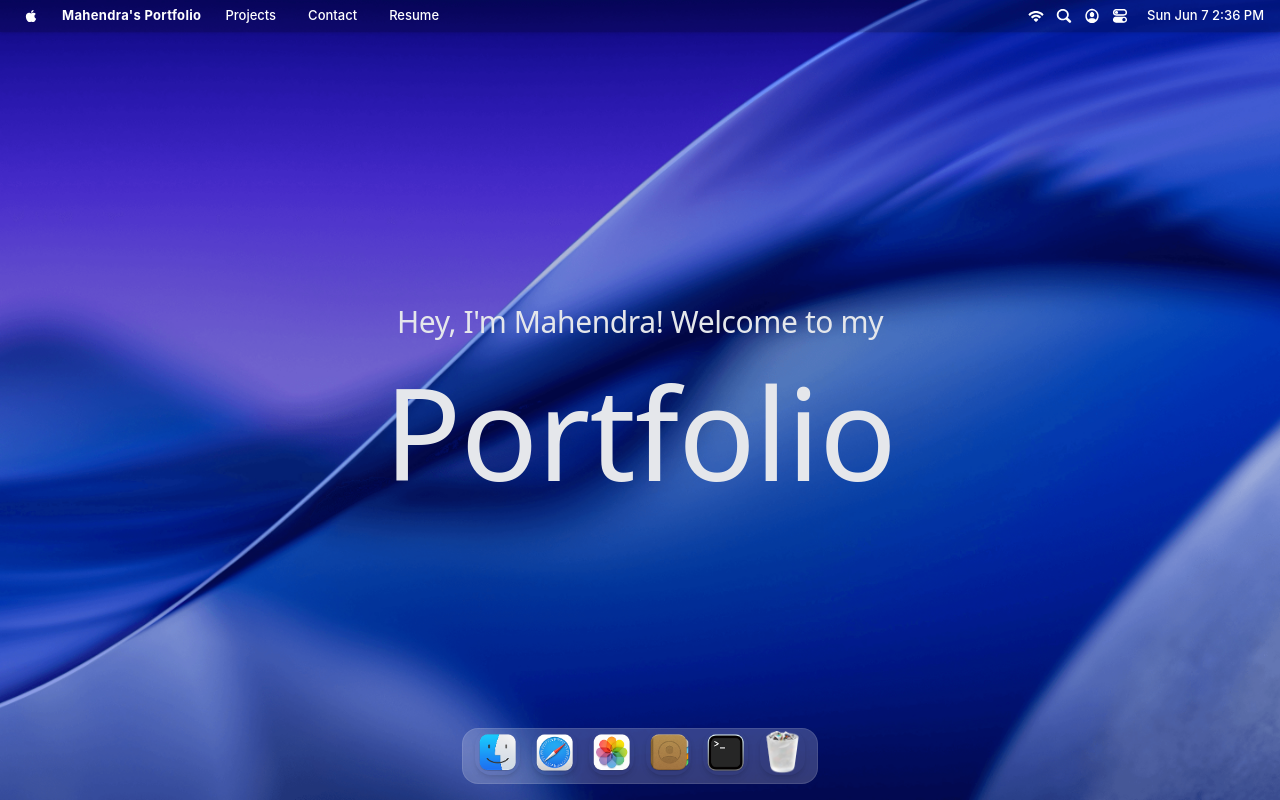
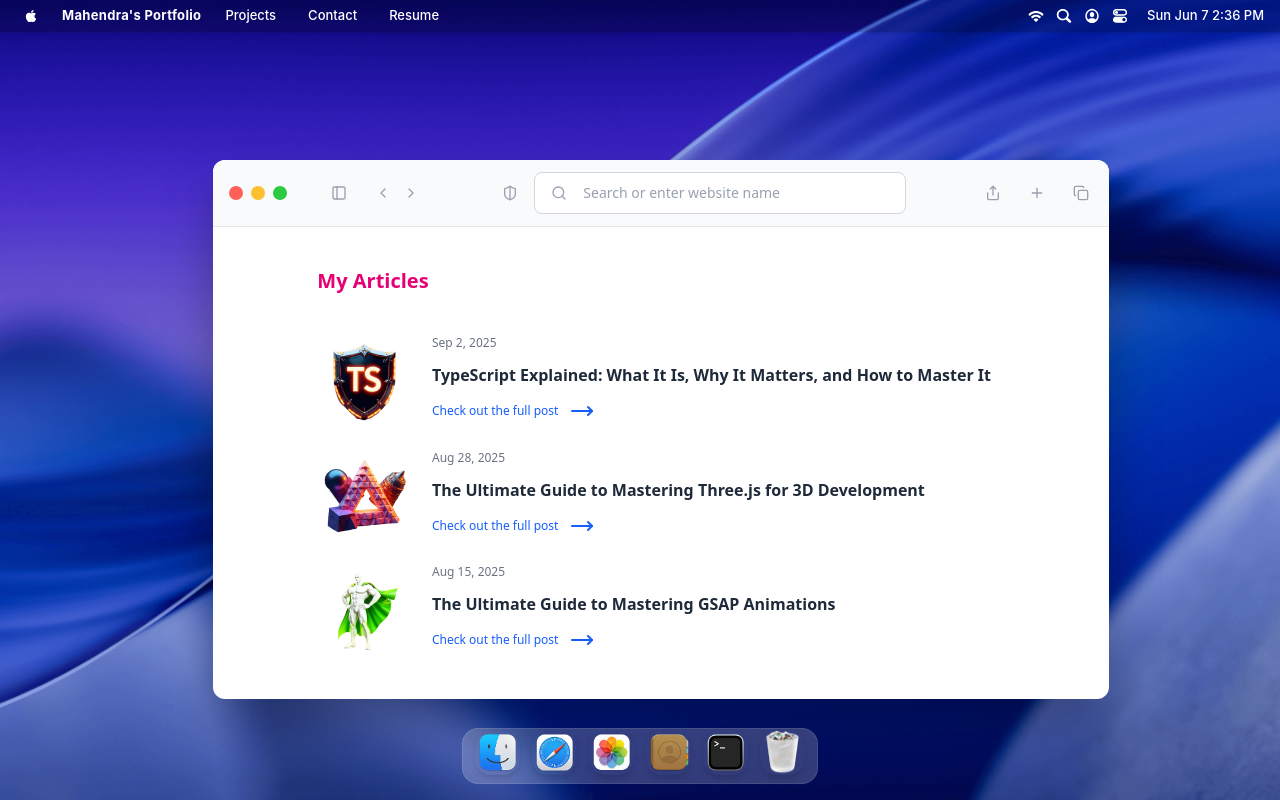
Before and after one commit to mahendrasaikumargandham/MacOS-Portofolio, a React (Vite) app: page / in a window 1280 px wide. Both pictures are taken after a click on the button 545 px from the left and 787 px from the top of the page. Built offline with nearby package versions, Linux system fonts and the light colour scheme; a web font is replaced by a local one.

Commit message:
Added terminal hoc

```diff
--- a/src/App.jsx
+++ b/src/App.jsx
@@ -2,7 +2,7 @@
 import { motion } from 'framer-motion';
 import { Navbar, Dock, Welcome, BootScreen } from "./components";
 
-import { Terminal } from "./windows/index";
+import { Terminal, Safari } from "./windows";
 import gsap from "gsap";
 import Draggable from 'gsap/Draggable';
 
@@ -14,31 +14,22 @@
   return (
     <main className="relative w-full h-screen overflow-hidden">
 
-      {/* 1. THE BOOT SCREEN (Top Layer) */}
-      {/* It sits on top because of z-index inside the component */}
       {isLoading && <BootScreen onComplete={() => setIsLoading(false)} />}
 
-      {/* 2. THE DESKTOP (Bottom Layer) */}
-      {/* We render this immediately so it's ready to be revealed */}
       <motion.div
         className="w-full h-full"
-        // Initial state: Slightly zoomed in (1.1) and invisible?
-        // No, keep opacity 1 so the black overlay fades to reveal it.
         initial={{ scale: 1.1, filter: "blur(10px)" }}
         animate={{
-          // When loading finishes, scale to normal and remove blur
           scale: isLoading ? 1.1 : 1,
           filter: isLoading ? "blur(10px)" : "blur(0px)"
         }}
-        transition={{ duration: 0.5, ease: "easeOut" }} // Slow, smooth entry
+        transition={{ duration: 0.5, ease: "easeOut" }}
       >
-          {/* Your actual App Content */}
           <Navbar />
           <Welcome />
           <Dock />
           <Terminal />
-
-          {/* ... Add your windows/other components here ... */}
+          <Safari />
 
       </motion.div>
 
--- a/src/components/Dock.jsx
+++ b/src/components/Dock.jsx
@@ -96,7 +96,7 @@
   };
 
   return (
-    <section id="dock">
+    <section id="dock" className="z-[9999]">
       <motion.div
         className="dock-container"
         onMouseMove={(e) => mouseX.set(e.pageX)}
--- /dev/null
+++ b/src/windows/Resume.jsx
@@ -0,0 +1,11 @@
+import React from 'react'
+
+const Resume = () => {
+  return (
+    <div>
+
+    </div>
+  )
+}
+
+export default Resume
--- /dev/null
+++ b/src/windows/Safari.jsx
@@ -0,0 +1,64 @@
+import React from 'react'
+import { WindowControls } from '../components'
+import WindowWrapper from '../hoc/WindowWrapper'
+import { ChevronLeft, ChevronRight, Copy, MoveRight, PanelLeft, Plus, Search, Share, ShieldHalf } from 'lucide-react'
+import { blogPosts } from '../constants'
+
+const Safari = () => {
+  return (
+    <>
+        <div id = "window-header">
+            <WindowControls target = "safari" />
+            <PanelLeft className='ml-10 icon' />
+
+            <div className='flex items-center gap-1 ml-5'>
+                <ChevronLeft className='icon' />
+                <ChevronRight className='icon' />
+            </div>
+
+            <div className='flex-1 flex-center gap-3'>
+                <ShieldHalf className='icon' />
+                <div className='search'>
+                    <Search className='icon' />
+                    <input
+                        type = "text"
+                        placeholder='Search or enter website name'
+                        className='flex-1'
+                    />
+                </div>
+            </div>
+
+            <div className='flex items-center gap-5'>
+                <Share className="icon" />
+                <Plus className="icon" />
+                <Copy className="icon" />
+            </div>
+        </div>
+
+        <div className='blog'>
+            <h2>My Articles</h2>
+            <div className='space-y-5'>
+                {blogPosts.map(({ id, image, title, date, link }) => (
+                    <div key = {id} className='blog-post'>
+                        <div className='col-span-2'>
+                            <img src = {image} alt = {title} />
+                        </div>
+
+                        <div className='content'>
+                            <p>{date}</p>
+                            <h3>{title}</h3>
+                            <a href = {link} target="_blank" rel="noopener noreferrer">
+                                Check out the full post <MoveRight className='icon-hover' />
+                            </a>
+                        </div>
+                    </div>
+                ))}
+            </div>
+        </div>
+    </>
+  )
+}
+
+const SafariWindow = WindowWrapper(Safari, 'safari');
+
+export default SafariWindow;
--- a/src/windows/index.jsx
+++ b/src/windows/index.jsx
@@ -1,5 +1,9 @@
 import Terminal from "./Terminal";
+import Safari from "./Safari";
+import Resume from "./Resume";
 
 export {
-    Terminal
+    Terminal,
+    Safari,
+    Resume
 }
```
